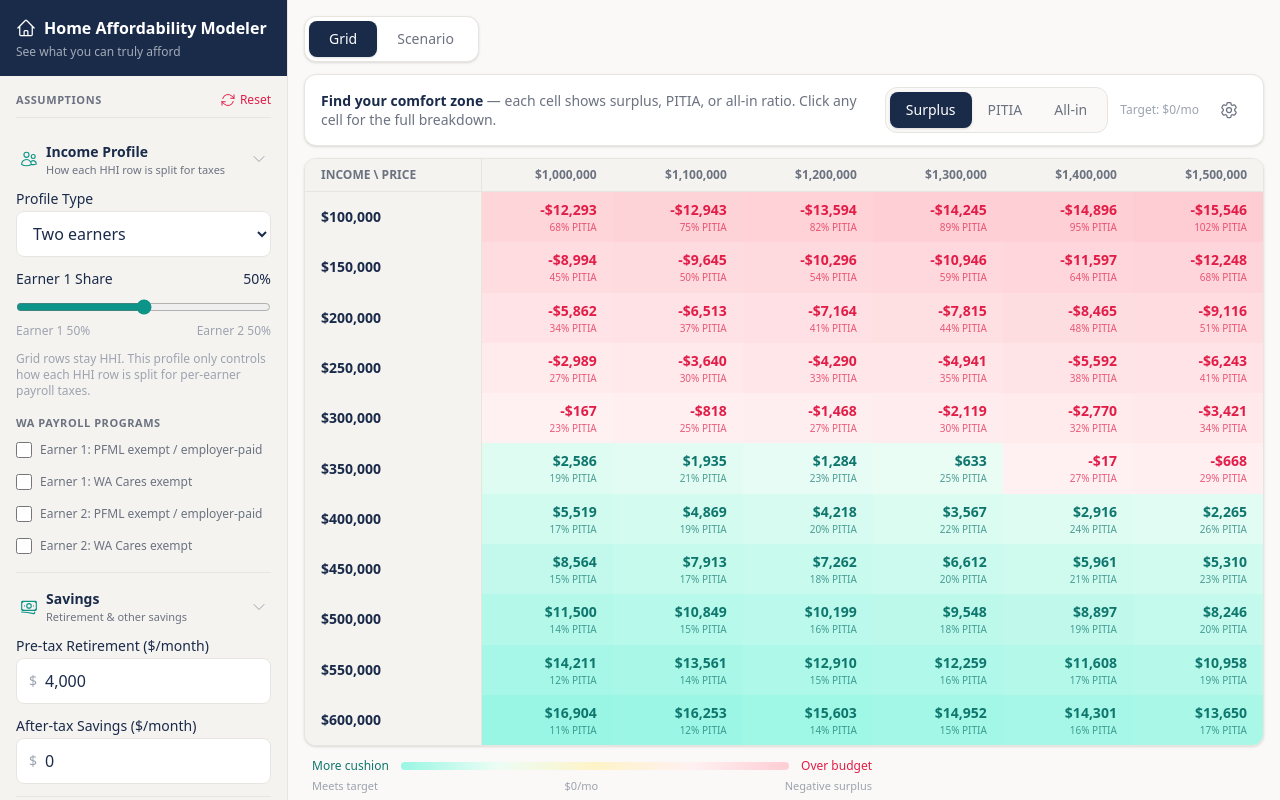
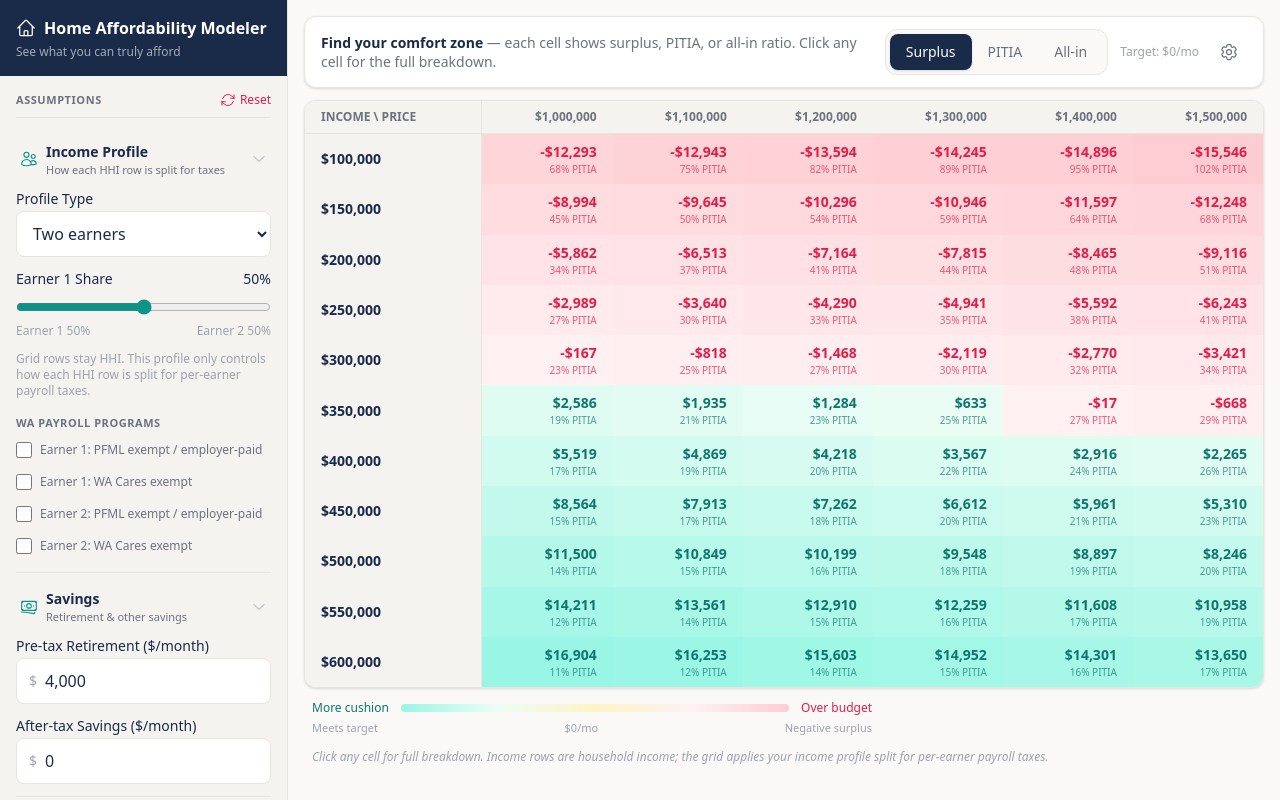
Before and after one commit to findtimk/housing-cost-modeler, a React (Vite) app: page / in a window 1280 px wide. Built offline with nearby package versions, Linux system fonts and the light colour scheme.

Commit message:
refactor: remove redundant grid scenario toggle

```diff
--- a/src/components/App.tsx
+++ b/src/components/App.tsx
@@ -10,7 +10,7 @@ import { ExpenseBuilderModal } from './ExpenseBuilderModal';
 import { HomeIcon, Bars3Icon } from '@heroicons/react/24/outline';
 
 export function App() {
-  const { activeView, setActiveView, mobileTab, setInputDrawerOpen } = useAppContext();
+  const { activeView, mobileTab, setInputDrawerOpen } = useAppContext();
   const breakpoint = useBreakpoint();
 
   // Desktop layout (≥1024px)
@@ -31,30 +31,6 @@ export function App() {
 
         {/* Main Panel: Grid or Scenario */}
         <main className="flex-1 overflow-hidden p-4 flex flex-col min-w-0">
-          {/* View Tabs - Pill Style */}
-          <div className="self-start inline-flex bg-white rounded-xl p-1 shadow-sm border border-border-subtle mb-3 shrink-0">
-            <button
-              className={`px-5 py-2 text-sm font-medium rounded-lg transition-all ${
-                activeView === 'grid'
-                  ? 'bg-brand-navy text-white shadow-sm'
-                  : 'text-text-secondary hover:text-text-primary hover:bg-surface-warm'
-              }`}
-              onClick={() => setActiveView('grid')}
-            >
-              Grid
-            </button>
-            <button
-              className={`px-5 py-2 text-sm font-medium rounded-lg transition-all ${
-                activeView === 'scenario'
-                  ? 'bg-brand-navy text-white shadow-sm'
-                  : 'text-text-secondary hover:text-text-primary hover:bg-surface-warm'
-              }`}
-              onClick={() => setActiveView('scenario')}
-            >
-              Scenario
-            </button>
-          </div>
-
           <div className="flex-1 min-h-0">
             {activeView === 'grid' ? <GridView /> : <ScenarioView />}
           </div>
@@ -85,30 +61,6 @@ export function App() {
 
         {/* Main content */}
         <main className="flex-1 overflow-auto p-4">
-          {/* View Tabs - Pill Style */}
-          <div className="inline-flex bg-white rounded-xl p-1 shadow-sm border border-border-subtle mb-4">
-            <button
-              className={`px-5 py-2 text-sm font-medium rounded-lg transition-all ${
-                activeView === 'grid'
-                  ? 'bg-brand-navy text-white shadow-sm'
-                  : 'text-text-secondary hover:text-text-primary hover:bg-surface-warm'
-              }`}
-              onClick={() => setActiveView('grid')}
-            >
-              Grid
-            </button>
-            <button
-              className={`px-5 py-2 text-sm font-medium rounded-lg transition-all ${
-                activeView === 'scenario'
-                  ? 'bg-brand-navy text-white shadow-sm'
-                  : 'text-text-secondary hover:text-text-primary hover:bg-surface-warm'
-              }`}
-              onClick={() => setActiveView('scenario')}
-            >
-              Scenario
-            </button>
-          </div>
-
           {activeView === 'grid' ? <GridView /> : <ScenarioView />}
         </main>
 
```
